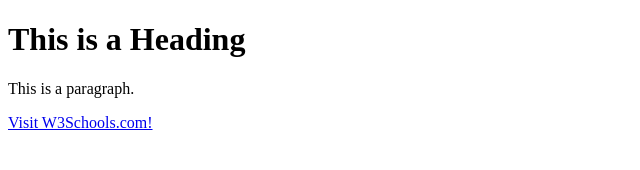
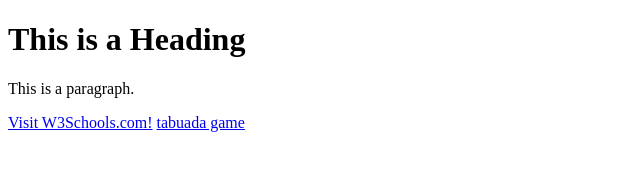
Before and after one commit to gabrielmds222/gabrielmds222.github.io, a plain HTML site: page index.html in a window 1280 px wide. Shown: the whole page, without its empty margins (0-640 px from the left). Drawn offline with Linux system fonts and the light colour scheme.

Commit message:
Update index.html

```diff
--- a/index.html
+++ b/index.html
@@ -8,6 +8,8 @@
 <h1>This is a Heading</h1>
 <p>This is a paragraph.</p>
   <a href="https://www.w3schools.com/">Visit W3Schools.com!</a>
+   <a href=https://gabrielmds222.github.io/tabuadalegends/">tabuada game</a>
+
 
 </body>
 </html>
```
